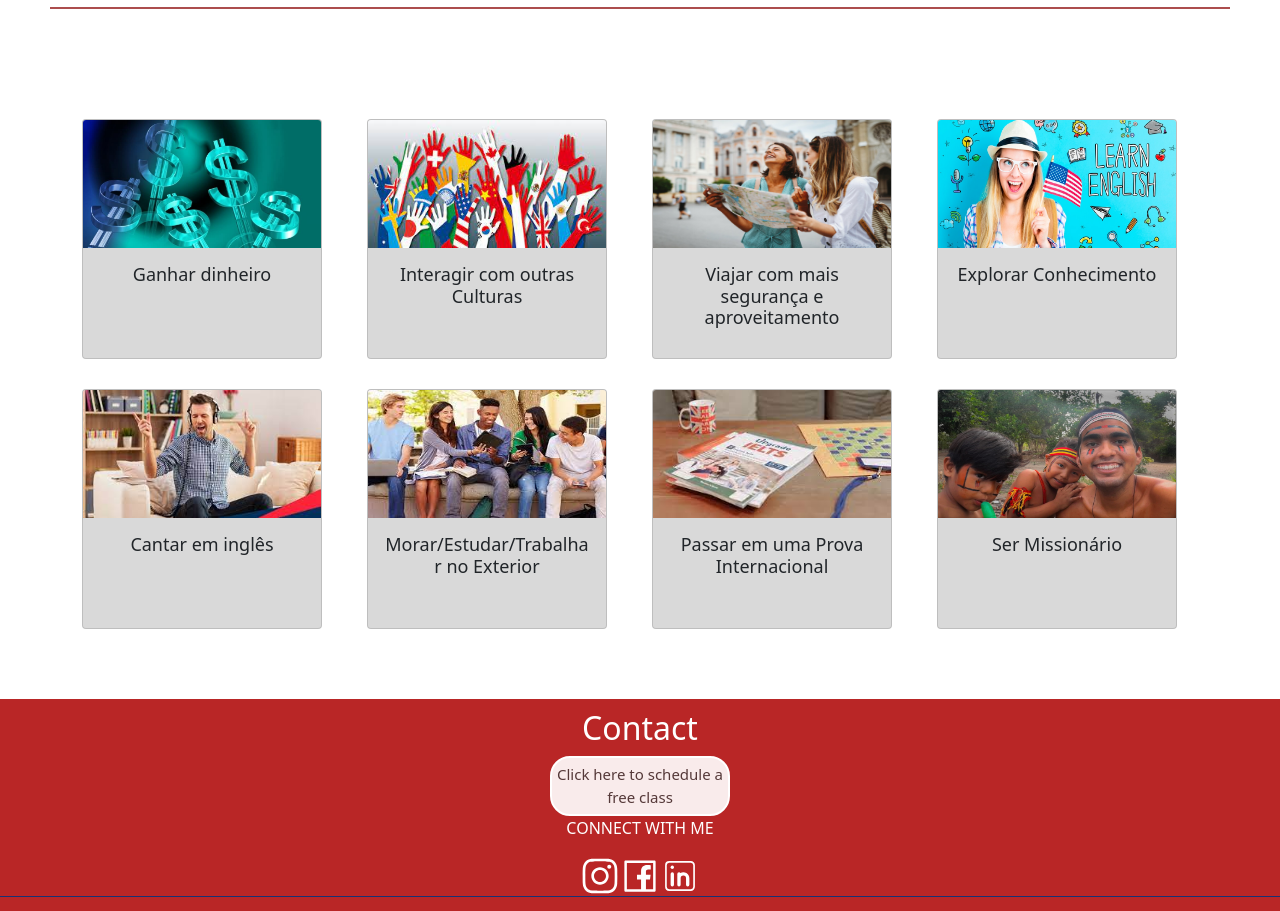
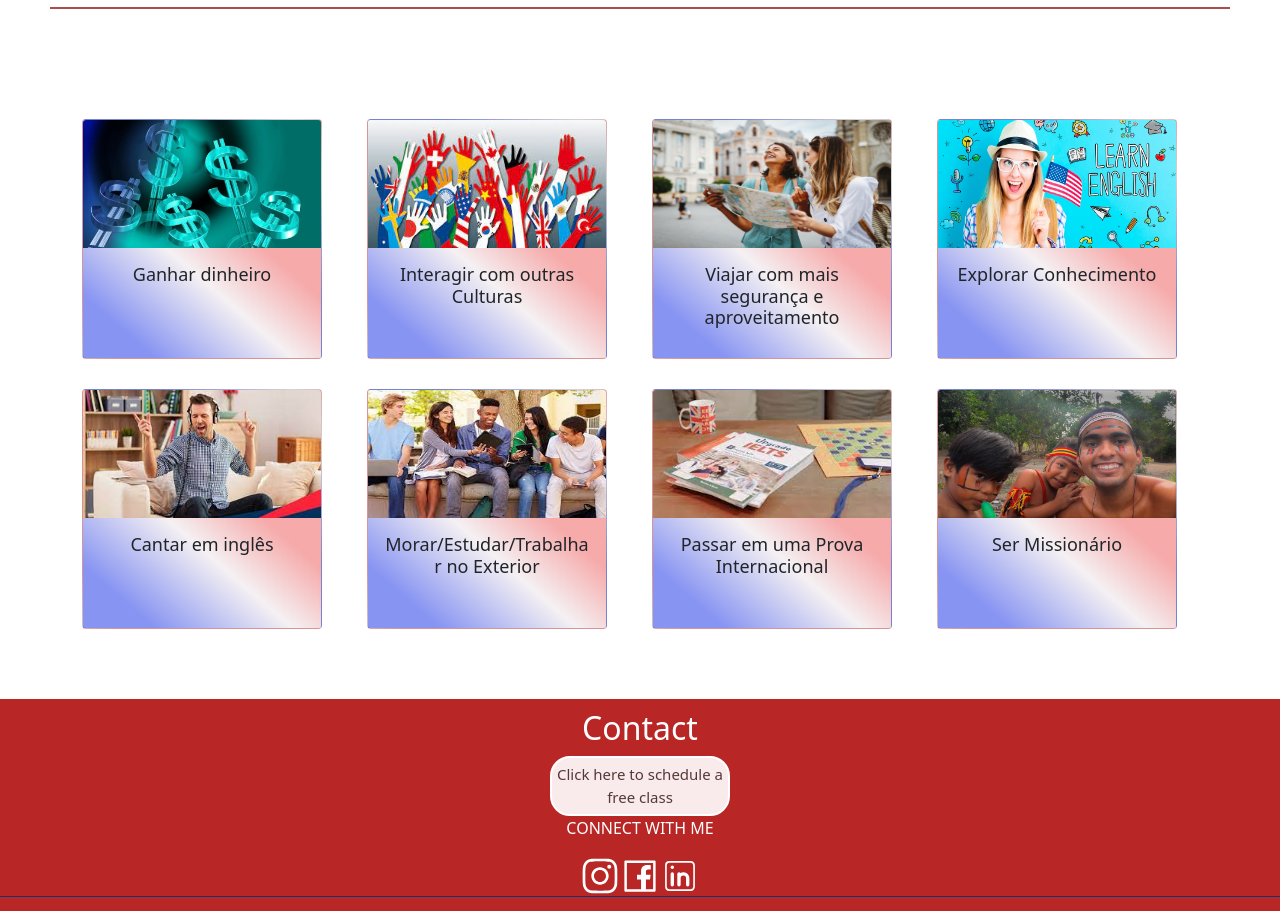
Before and after one commit to ellen-ls/DaizeLellys-ingles, a React (Create React App) app: page / in a window 1280 px wide. Shown: the part 1794-2705 px from the top of the page. Built offline with nearby package versions, Linux system fonts and the light colour scheme; a web font is replaced by a local one.

Commit message:
ajeitando cor card

```diff
--- a/src/pages/Motivacao/Motivacao.js
+++ b/src/pages/Motivacao/Motivacao.js
@@ -22,7 +22,7 @@ function Motivacao() {
             <Container className='container-motivacao'>
                 <Row className='row-container'>
                     <Col>
-                    <Card style={{ width: '15rem',height:'15rem', textAlign:'center',margin:'10px 0 20px 0', backgroundColor:'#d9d9d9'}}>
+                    <Card style={{ width: '15rem',height:'15rem', textAlign:'center',margin:'10px 0 20px 0'}} className='card-motivacao'>
                         <Card.Img variant="top" src={dinheiro} style={{height:'8rem'}}/>
                         <Card.Body>
                             <Card.Title style={{fontSize:'18px'}}>Ganhar dinheiro</Card.Title>
@@ -30,7 +30,7 @@ function Motivacao() {
                     </Card>
                     </Col>
                     <Col>
-                        <Card style={{ width: '15rem',height:'15rem', textAlign:'center', margin:'10px 0 20px 0', backgroundColor:'#d9d9d9'}}>
+                        <Card style={{ width: '15rem',height:'15rem', textAlign:'center', margin:'10px 0 20px 0'}} className='card-motivacao'>
                             <Card.Img variant="top" src={interagir} style={{height:'8rem'}}/>
                             <Card.Body>
                                 <Card.Title style={{fontSize:'18px'}}>Interagir com outras Culturas</Card.Title>
@@ -38,7 +38,7 @@ function Motivacao() {
                         </Card>
                     </Col>
                     <Col>
-                        <Card style={{ width: '15rem',height:'15rem', textAlign:'center', margin:'10px 0 20px 0', backgroundColor:'#d9d9d9'}}>
+                        <Card style={{ width: '15rem',height:'15rem', textAlign:'center', margin:'10px 0 20px 0'}} className='card-motivacao'>
                             <Card.Img variant="top" src={viajar} style={{height:'8rem'}} />
                             <Card.Body>
                                 <Card.Title style={{fontSize:'18px'}}>Viajar com mais segurança e aproveitamento</Card.Title>
@@ -46,7 +46,7 @@ function Motivacao() {
                         </Card>
                     </Col>
                     <Col>
-                        <Card style={{ width: '15rem',height:'15rem', textAlign:'center', margin:'10px 0 20px 0', backgroundColor:'#d9d9d9' }}>
+                        <Card style={{ width: '15rem',height:'15rem', textAlign:'center', margin:'10px 0 20px 0' }} className='card-motivacao'>
                             <Card.Img variant="top" src={explorar} style={{height:'8rem'}}/>
                             <Card.Body>
                                 <Card.Title style={{fontSize:'18px'}}>Explorar Conhecimento</Card.Title>
@@ -54,7 +54,7 @@ function Motivacao() {
                         </Card>
                     </Col>
                     <Col>
-                        <Card style={{ width: '15rem',height:'15rem', textAlign:'center', margin:'10px 0 20px 0', backgroundColor:'#d9d9d9' }}>
+                        <Card style={{ width: '15rem',height:'15rem', textAlign:'center', margin:'10px 0 20px 0' }} className='card-motivacao'>
                             <Card.Img variant="top" src={cantar} style={{height:'8rem'}}/>
                             <Card.Body>
                                 <Card.Title style={{fontSize:'18px'}}>Cantar em inglês</Card.Title>
@@ -62,7 +62,7 @@ function Motivacao() {
                         </Card>
                     </Col>
                     <Col>
-                        <Card style={{ width: '15rem',height:'15rem', textAlign:'center', margin:'10px 0 20px 0', backgroundColor:'#d9d9d9' }}>
+                        <Card style={{ width: '15rem',height:'15rem', textAlign:'center', margin:'10px 0 20px 0' }} className='card-motivacao'>
                             <Card.Img variant="top" src={intercambio} style={{height:'8rem'}} />
                             <Card.Body>
                                 <Card.Title style={{fontSize:'18px'}}>Morar/Estudar/Trabalhar no Exterior</Card.Title>
@@ -70,7 +70,7 @@ function Motivacao() {
                         </Card>
                     </Col>
                     <Col>
-                        <Card style={{ width: '15rem',height:'15rem', textAlign:'center', margin:'10px 0 20px 0', backgroundColor:'#d9d9d9' }}>
+                        <Card style={{ width: '15rem',height:'15rem', textAlign:'center', margin:'10px 0 20px 0' }} className='card-motivacao'>
                             <Card.Img variant="top" src={prova} style={{height:'8rem'}}/>
                             <Card.Body>
                                 <Card.Title style={{fontSize:'18px'}}>Passar em uma Prova Internacional</Card.Title>
@@ -78,7 +78,7 @@ function Motivacao() {
                         </Card>
                     </Col>
                     <Col>
-                        <Card style={{ width: '15rem',height:'15rem', textAlign:'center', margin:'10px 0 20px 0', backgroundColor:'#d9d9d9' }}>
+                        <Card style={{ width: '15rem',height:'15rem', textAlign:'center', margin:'10px 0 20px 0' }} className='card-motivacao'>
                             <Card.Img variant="top" src={missionario} style={{height:'8rem'}}/>
                             <Card.Body>
                                 <Card.Title style={{fontSize:'18px'}}>Ser Missionário </Card.Title>
--- a/src/pages/Motivacao/motivacao.css
+++ b/src/pages/Motivacao/motivacao.css
@@ -20,3 +20,7 @@ font-size: 20px;
    margin-top: 100px;
 
 }
+
+.card-motivacao{
+   background: linear-gradient(221deg, rgba(233,42,42,0.3981967787114846) 40%, rgba(241,235,238,0.7287289915966386) 59%, rgba(35,59,231,0.5438550420168067) 86%);
+}
```
